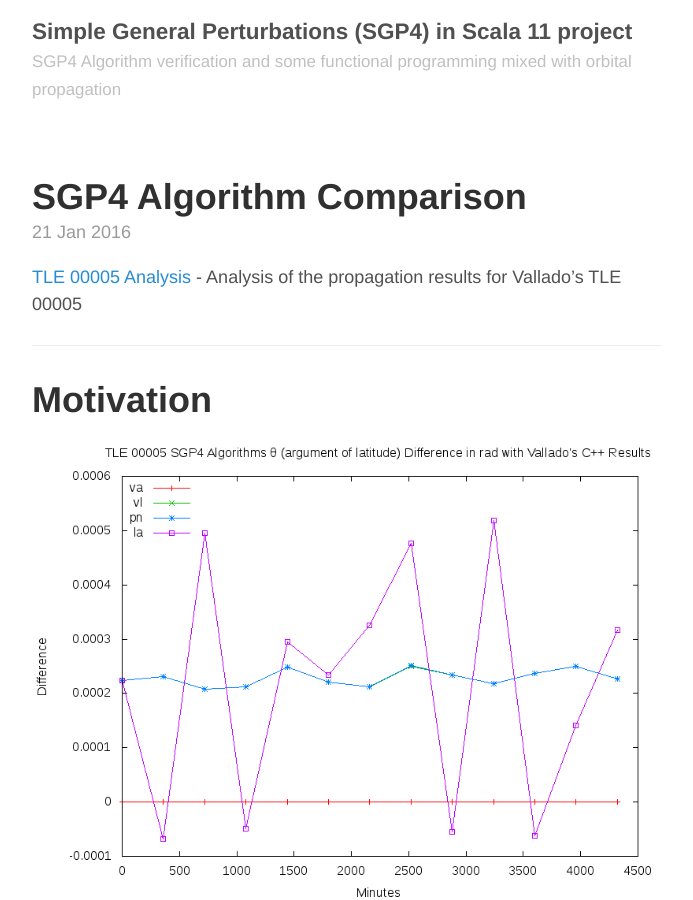
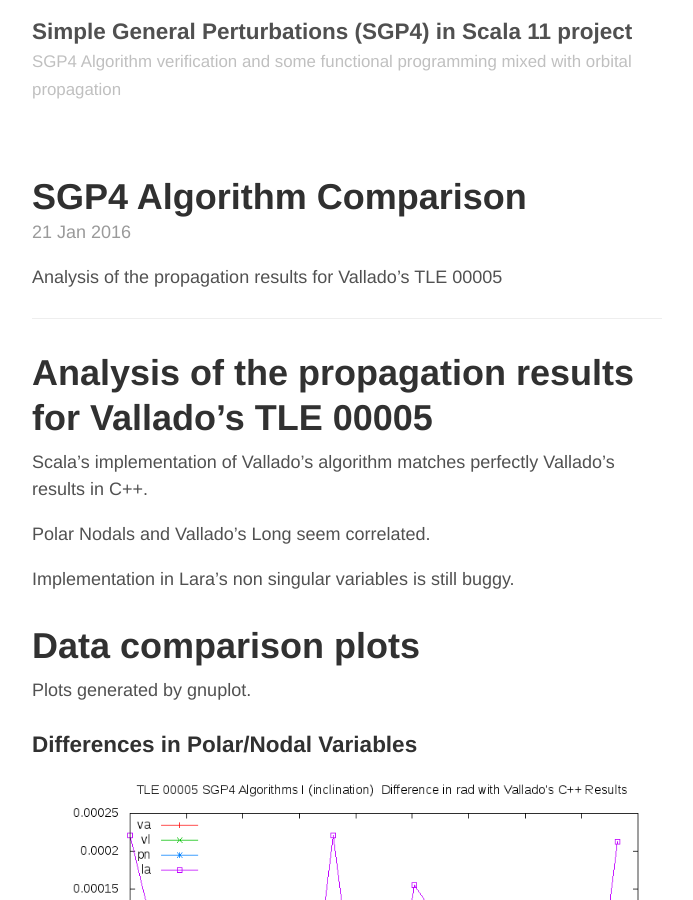
Before and after one commit to pleira/SGP4Extensions, a Jekyll site: the page built from _posts/2016-01-21-sgp4-data-comparison.md, in a window 1280 px wide and 900 px high. Shown: the whole window, without its empty margins (293-986 px from the left). Built offline with Jekyll 4.4.1, drawn with Linux system fonts in a browser that asks for light colours; Markdown is read by kramdown in place of the engine named in the settings; some of the changed text lies outside the part shown.

Commit message:
More plots for TLE 00005

```diff
--- a/_posts/2016-01-21-sgp4-data-comparison.md
+++ b/_posts/2016-01-21-sgp4-data-comparison.md
@@ -3,12 +3,35 @@
 title: SGP4 Algorithm Comparison
 ---
 
-[TLE 00005 Analysis](https://pleira.github.io/sgp4s_11/assets/img/) - Analysis of the propagation results for Vallado's TLE 00005
+Analysis of the propagation results for Vallado's TLE 00005
 
 -----
+# Analysis of the propagation results for Vallado's TLE 00005
 
-# Motivation
+Scala's implementation of Vallado's algorithm matches perfectly Vallado's results in C++.
+
+Polar Nodals and Vallado's Long seem correlated.
+
+Implementation in Lara's non singular variables is still buggy.
+
+# Data comparison plots
+
+Plots generated by gnuplot.
 
 
+### Differences in Polar/Nodal Variables
+![Difference of inclination]({{ site.url }}/assets/img/dI_pn_00005.png)
 ![Difference of argument of the latitude]({{ site.url }}/assets/img/dθ_pn_00005.png)
-![Difference of distance (internal units)]({{ site.url }}/assets/img/dr_pn_00005.png)
+![Difference of argument of the node]({{ site.url }}/assets/img/dΩ_pn_00005.png)
+![Difference of radial distance (internal units)]({{ site.url }}/assets/img/dr_pn_00005.png)
+![Difference of radial velocity (internal units)]({{ site.url }}/assets/img/dRV_pn_00005.png)
+![Difference of angular momemtum/r (internal units)]({{ site.url }}/assets/img/drθdot_pn_00005.png)
+
+### Differences in Cartesian coordinates
+
+![Difference of x (km)]({{ site.url }}/assets/img/dx_cartesian_00005.png)
+![Difference of y (km)]({{ site.url }}/assets/img/dy_cartesian_00005.png)
+![Difference of z (km)]({{ site.url }}/assets/img/dz_cartesian_00005.png)
+![Difference of vx (km/s)]({{ site.url }}/assets/img/dvx_cartesian_00005.png)
+![Difference of vy (km/s)]({{ site.url }}/assets/img/dvy_cartesian_00005.png)
+![Difference of vz (km/s)]({{ site.url }}/assets/img/dvz_cartesian_00005.png)
```
